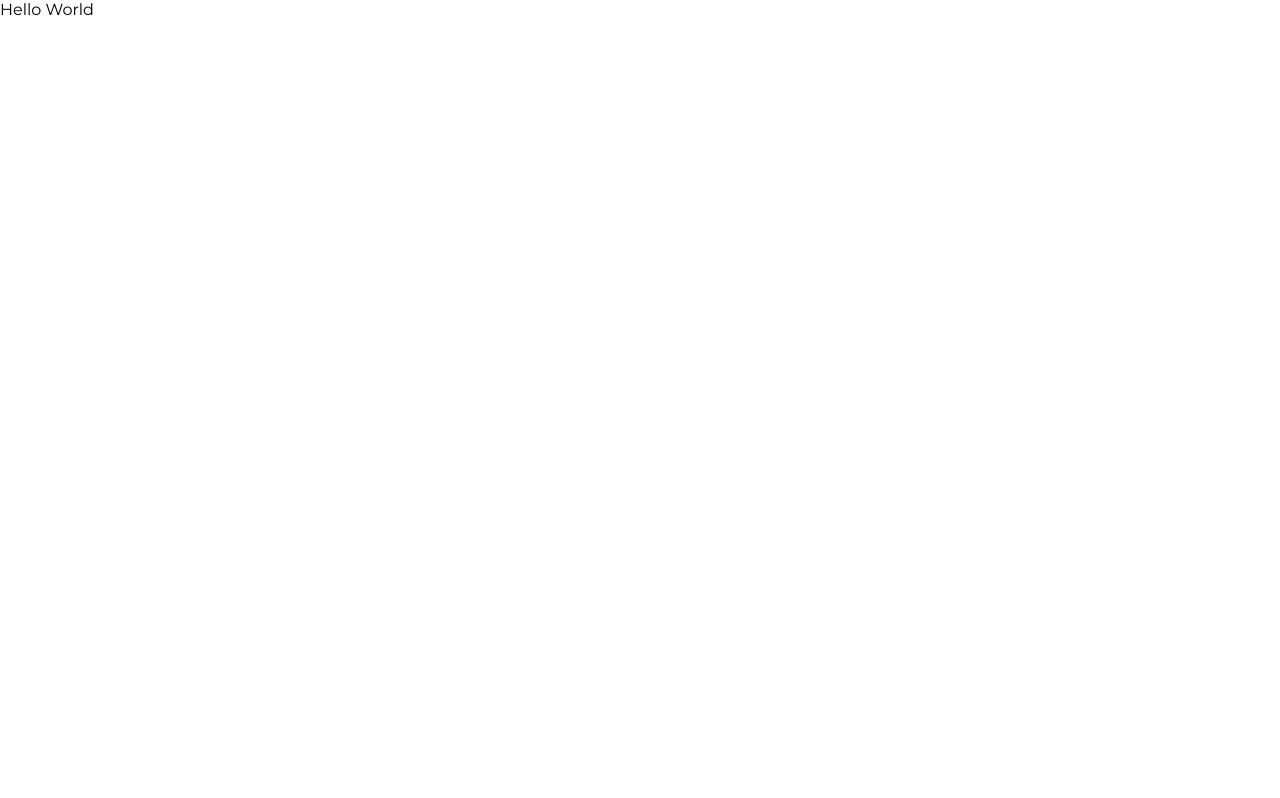
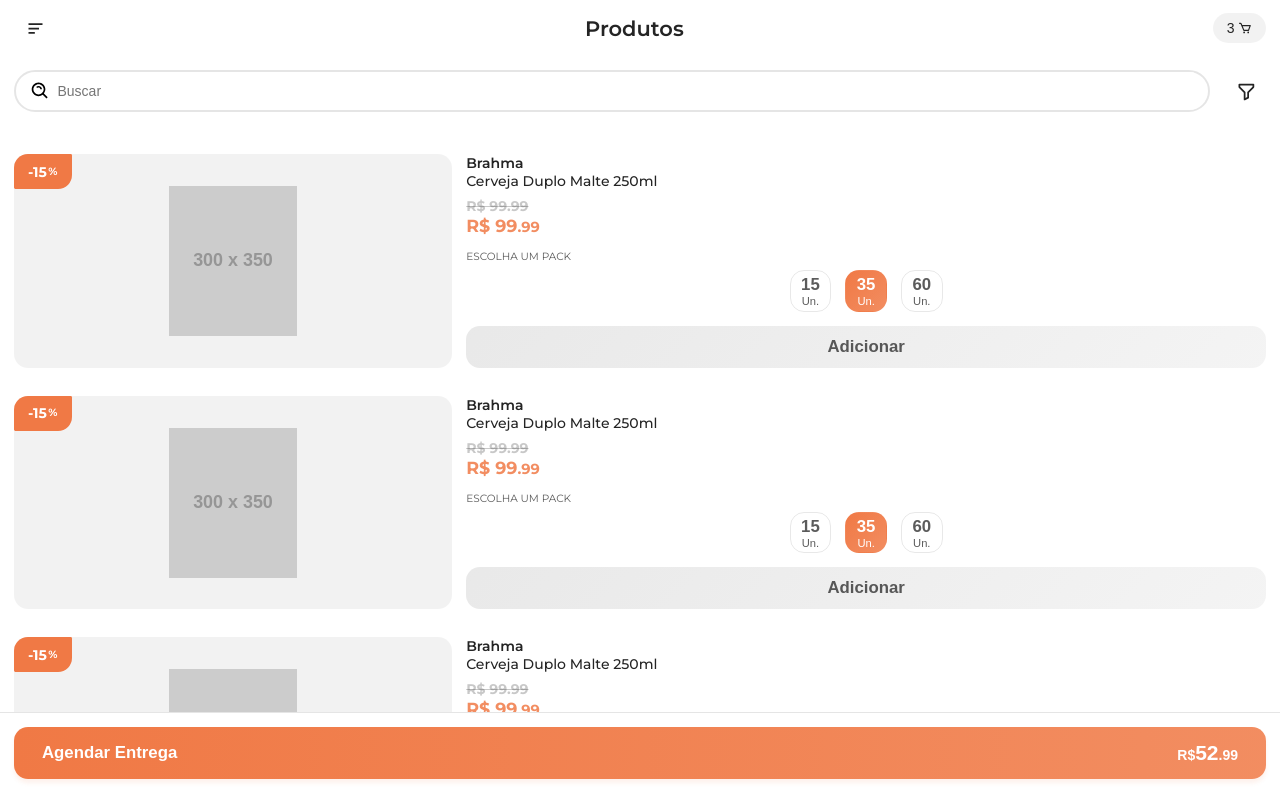
Before and after one commit to giu7d/ze-delivery-frontend-challenge, a React app: page / in a window 1280 px wide. Shown: the top 798 px of the page. Built offline with nearby package versions, Linux system fonts and the light colour scheme.

Commit message:
feat: create prototype style for the products page

```diff
--- a/package.json
+++ b/package.json
@@ -43,6 +43,7 @@
     "eslint-plugin-react-hooks": "^4.4.0",
     "html-webpack-plugin": "^5.5.0",
     "prettier": "^2.6.2",
+    "react-icons": "^4.3.1",
     "style-loader": "^3.3.1",
     "tsconfig-paths-webpack-plugin": "^3.5.2",
     "typescript": "^4.6.3",
--- a/public/index.html
+++ b/public/index.html
@@ -3,7 +3,10 @@
   <head>
     <meta charset="UTF-8" />
     <meta http-equiv="X-UA-Compatible" content="IE=edge" />
-    <meta name="viewport" content="width=device-width, initial-scale=1.0" />
+    <meta
+      name="viewport"
+      content="width=device-width, initial-scale=1.0, maximum-scale=1"
+    />
     <meta name="theme-color" content="#ffffff" />
     <title>Zé Delivery Front-End Challenge</title>
 
--- a/src/App.tsx
+++ b/src/App.tsx
@@ -1,4 +1,5 @@
 import styled, { ThemeProvider } from 'styled-components'
+import { BiCart, BiFilterAlt, BiMenuAltLeft, BiSearchAlt } from 'react-icons/bi'
 
 import { GlobalStyle } from '@/styles/global'
 import { Theme } from '@/themes'
@@ -8,10 +9,418 @@ export function App() {
     <>
       <ThemeProvider theme={Theme}>
         <GlobalStyle />
-        <Main>Hello World</Main>
+        <Main>
+          {/* MOBILE NAV */}
+          <nav>
+            <button className="btn btn--icon">
+              <BiMenuAltLeft />
+            </button>
+            <h2 className="title">Produtos</h2>
+            <button className="btn btn--badge">
+              <span>3</span>
+              <BiCart className="icon" />
+            </button>
+          </nav>
+
+          {/* FILTER */}
+          <section className="filter">
+            <div className="search-input">
+              <BiSearchAlt className="search-input__icon" />
+              <input type="text" placeholder="Buscar" />
+            </div>
+            <button className="btn btn--icon">
+              <BiFilterAlt />
+            </button>
+          </section>
+          {/* Products */}
+
+          <section className="products">
+            {Array(10)
+              .fill('')
+              .map((_el, index) => (
+                <div className="product" key={index}>
+                  <div className="product__sales">
+                    -15<small>%</small>
+                  </div>
+                  <div className="product__image">
+                    <img
+                      src="https://via.placeholder.com/300x350"
+                      alt="placeholder image"
+                    />
+                  </div>
+                  <div className="product__content">
+                    <div className="product__content__content">
+                      <div className="product__title">
+                        <h4 className="product__title__brand">Brahma</h4>
+                        <h5 className="product__title__description">
+                          Cerveja duplo malte 250ml
+                        </h5>
+                      </div>
+                      <div className="product__price">
+                        <small className="product__price__old">R$ 99.99</small>
+                        <span className="product__price__new">
+                          R$ 99<small>.99</small>
+                        </span>
+                      </div>
+                    </div>
+
+                    <div className="product__content__actions">
+                      <div className="select">
+                        <span className="select__label">Escolha um pack</span>
+                        <div className="select__options">
+                          <button className="btn option">
+                            15 <small>un.</small>
+                          </button>
+                          <button className="btn option option--selected">
+                            35 <small>un.</small>
+                          </button>
+                          <button className="btn option">
+                            60 <small>un.</small>
+                          </button>
+                        </div>
+                      </div>
+
+                      <button className="btn btn--secondary">Adicionar</button>
+                    </div>
+                  </div>
+                </div>
+              ))}
+          </section>
+          {/* BOTTOM CART */}
+          <section className="cart">
+            <button className="btn btn--primary">
+              <span>Agendar entrega</span>
+              <span className="value">
+                <small>R$</small>
+                52
+                <small>.99</small>
+              </span>
+            </button>
+          </section>
+        </Main>
       </ThemeProvider>
     </>
   )
 }
 
-const Main = styled.div``
+const Main = styled.div`
+  nav {
+    align-items: center;
+    background-color: #ffffff;
+    display: flex;
+    flex-direction: row;
+    justify-content: space-between;
+    padding: 0.5rem 1rem;
+    position: sticky;
+    top: 0;
+    width: 100%;
+    z-index: 100;
+
+    .title {
+      color: #242424;
+      font-size: 1.5rem;
+      font-weight: 600;
+      text-transform: capitalize;
+    }
+  }
+
+  .cart {
+    background-color: #ffffff;
+    border-top: 1px solid rgba(0, 0, 0, 0.1);
+    bottom: 0;
+    padding: 1rem 1rem 1.5rem;
+    position: fixed;
+    width: 100%;
+    z-index: 100;
+  }
+
+  .btn {
+    -khtml-user-select: none;
+    -moz-user-select: none;
+    -ms-user-select: none;
+    -webkit-tap-highlight-color: rgba(0, 0, 0, 0.1);
+    -webkit-touch-callout: none;
+    -webkit-user-select: none;
+    align-items: center;
+    background: none;
+    border: none;
+    cursor: pointer;
+    color: #242424;
+    display: flex;
+    font-size: 1.5rem;
+    justify-content: center;
+    outline: none;
+    transition: 100ms opacity ease-out;
+    user-select: none;
+    border-radius: 1rem;
+    overflow: hidden;
+
+    &::-moz-focus-inner {
+      border: none;
+    }
+
+    &:active {
+      opacity: 0.5;
+      border-style: none;
+    }
+
+    &--primary {
+      width: 100%;
+      min-height: 3rem;
+      background: linear-gradient(
+        91.27deg,
+        #f07945 0%,
+        rgba(240, 121, 69, 0.85) 100%
+      );
+      box-shadow: 0px 4px 4px rgba(240, 121, 69, 0.1);
+      border-radius: 1rem;
+      padding: 1rem 2rem;
+
+      font-weight: 600;
+      font-size: 1.2rem;
+      text-transform: capitalize;
+
+      color: #ffffff;
+
+      justify-content: space-between;
+
+      .value {
+        font-size: 1.5rem;
+        small {
+          font-size: 1rem;
+        }
+      }
+    }
+
+    &--secondary {
+      width: 100%;
+      min-height: 3rem;
+      background: linear-gradient(
+        133.91deg,
+        rgba(36, 36, 36, 0.1) -0.47%,
+        rgba(36, 36, 36, 0.05) 99.53%
+      );
+
+      border-radius: 1rem;
+      padding: 0.5rem 1rem;
+
+      font-weight: 600;
+      font-size: 1.2rem;
+      text-transform: capitalize;
+
+      color: rgba(36, 36, 36, 0.75);
+    }
+
+    &--icon {
+      min-height: 3rem;
+      min-width: 3rem;
+    }
+
+    &--badge {
+      background: hsla(0, 0%, 0%, 0.05);
+      font-weight: 500;
+      font-size: 1rem;
+      color: #242424;
+      justify-content: center;
+      align-items: center;
+      padding: 0.5rem 1rem;
+      min-height: auto;
+      gap: 0.25rem;
+      border-radius: 10rem;
+
+      .icon {
+        font-size: 1rem;
+      }
+    }
+  }
+
+  .filter {
+    display: flex;
+    flex-direction: row;
+    gap: 1rem;
+    padding: 1rem;
+  }
+
+  input {
+    border: none;
+    width: 100%;
+    font-size: 1rem;
+  }
+
+  .search-input {
+    display: flex;
+
+    height: 3rem;
+    width: 100%;
+    gap: 0.5rem;
+    padding: 0 1rem;
+    border: 2px solid rgba(0, 0, 0, 0.1);
+    border-radius: 10rem;
+    overflow: hidden;
+    transition: 200ms border-color ease-out;
+
+    &__icon {
+      height: 100%;
+      font-size: 1.5rem;
+    }
+
+    &:focus-within {
+      border-color: #f07945;
+    }
+  }
+
+  .products {
+    display: flex;
+    flex-direction: column;
+    padding: 1rem;
+  }
+
+  .product {
+    background: #ffffff;
+    border-radius: 1rem;
+    /* box-shadow: 0px 2px 4px rgba(0, 0, 0, 0.05); */
+    display: flex;
+    flex-direction: row;
+    gap: 1rem;
+    padding: 1rem 0;
+    width: 100%;
+
+    &__content {
+      display: flex;
+      flex-direction: column;
+      justify-content: space-between;
+      width: 100%;
+
+      &__content {
+        display: flex;
+        flex-direction: column;
+        gap: 0.5rem;
+      }
+
+      &__actions {
+        padding-top: 1rem;
+        display: flex;
+        flex-direction: column;
+        gap: 1rem;
+      }
+    }
+
+    &__sales {
+      align-items: flex-end;
+      align-self: flex-start;
+      background: #f07945;
+      border-radius: 1rem 0.1rem;
+      color: #ffffff;
+      display: flex;
+      font-size: 1rem;
+      font-weight: 700;
+      gap: 0.1rem;
+      line-height: 1rem;
+      padding: 0.75rem 1rem;
+      position: absolute;
+      text-transform: capitalize;
+
+      small {
+        font-size: 0.75rem;
+      }
+    }
+
+    &__image {
+      display: flex;
+      background: rgba(0, 0, 0, 0.05);
+      border-radius: 1rem;
+      align-items: center;
+      justify-content: center;
+      overflow: hidden;
+      min-width: 35%;
+
+      img {
+        max-height: 150px;
+      }
+    }
+
+    &__title {
+      display: flex;
+      flex-direction: column;
+
+      &__brand {
+        font-weight: 600;
+        font-size: 1rem;
+        text-transform: capitalize;
+        color: #242424;
+      }
+
+      &__description {
+        font-weight: 500;
+        font-size: 1rem;
+        text-transform: capitalize;
+        color: #242424;
+      }
+    }
+
+    &__price {
+      display: flex;
+      flex-direction: column;
+
+      &__old {
+        font-weight: 700;
+        font-size: 1rem;
+        color: rgba(36, 36, 36, 0.25);
+        text-decoration-line: line-through;
+      }
+
+      &__new {
+        font-weight: 700;
+        font-size: 1.25rem;
+        color: rgba(240, 121, 69, 0.85);
+      }
+    }
+  }
+
+  .select {
+    display: flex;
+    flex-direction: column;
+    gap: 0.5rem;
+
+    &__label {
+      font-size: 0.75rem;
+      text-transform: uppercase;
+      color: rgba(36, 36, 36, 0.75);
+    }
+
+    &__options {
+      display: flex;
+      justify-content: center;
+      gap: 1rem;
+    }
+
+    & .option {
+      flex-direction: column;
+      padding: 0.75rem;
+      aspect-ratio: 1/1;
+      border: 1px solid rgba(36, 36, 36, 0.1);
+      border-radius: 1rem;
+
+      font-weight: 600;
+      font-size: 1.2rem;
+      text-transform: capitalize;
+
+      color: rgba(36, 36, 36, 0.75);
+
+      &--selected {
+        border-color: transparent;
+        color: #ffffff;
+        background: linear-gradient(
+          133.91deg,
+          #f07945 -0.47%,
+          rgba(240, 121, 69, 0.85) 99.53%
+        );
+      }
+
+      small {
+        font-size: 0.8rem;
+        font-weight: 500;
+      }
+    }
+  }
+`
--- a/src/styles/global.ts
+++ b/src/styles/global.ts
@@ -11,7 +11,7 @@ export const GlobalStyle = createGlobalStyle`
   }
 
   :root {
-    font-size: ${({ theme }) => theme.font.size};
+    font-size: ${({ theme }) => `${theme.font.size}px`};
     font-family: ${({ theme }) => theme.font.family};
   }
 
```
Also changed, not shown: 1 other file (tests, documents, lock files or other folders).
